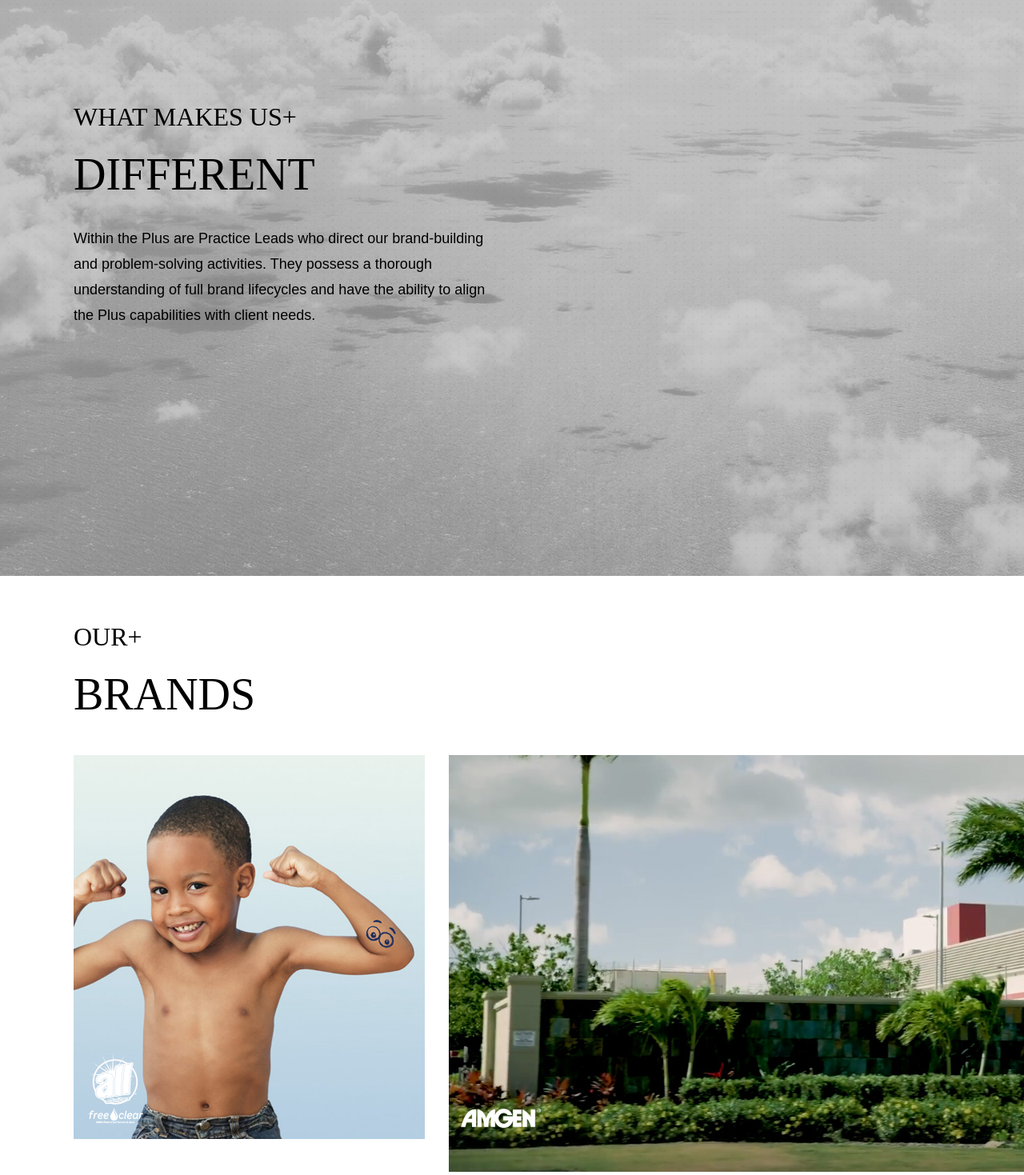
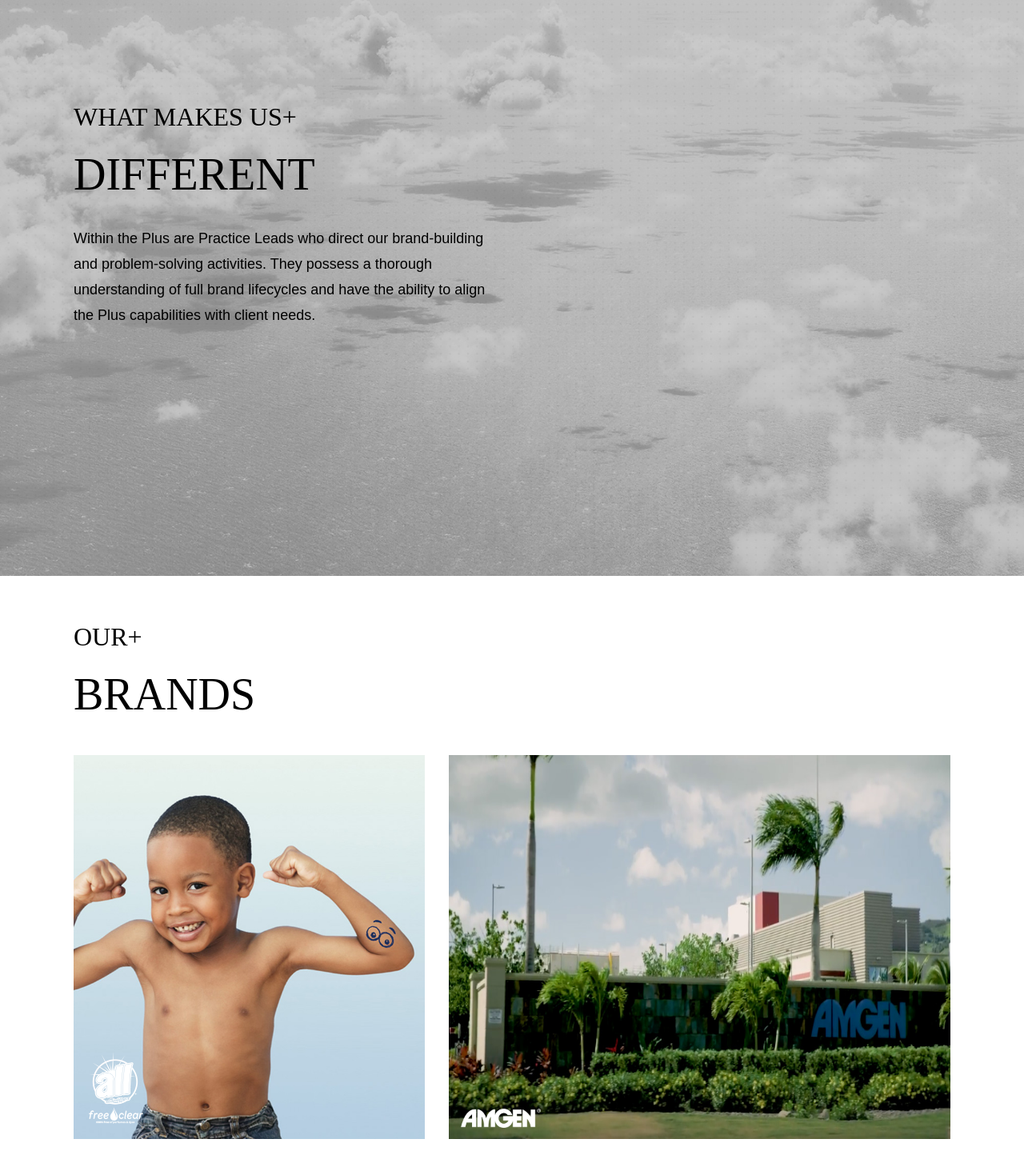
Before and after one commit to havashealthplus/havashealthplus.github.io, a Jekyll site: the page built from about/index.html, in a window 1280 px wide. Shown: the whole page at 80% size. Built offline with Jekyll 4.4.1, drawn with Linux system fonts in a browser that asks for light colours; some web fonts are replaced.

Commit message:
amgen video
+ height and width

```diff
--- a/about/index.html
+++ b/about/index.html
@@ -41,7 +41,7 @@ section: about
 			</div>
 			<div class="col-12 col-small-6 col-medium-7">
 				<div class="client">
-					<img src="../images/clients/amgen.jpg" data-video="https://www.youtube.com/embed/h5AXDsQNX3A?ecver=1">
+					<img src="../images/clients/amgen.jpg" data-video="https://www.youtube.com/embed/h5AXDsQNX3A?ecver=1"  height="100%;" width="100%;">
 					<div class="client_logo">
 						<img src="../images/clients/amgen-logo.png" width="100px;" alt="Amgen">
 					</div>
```
